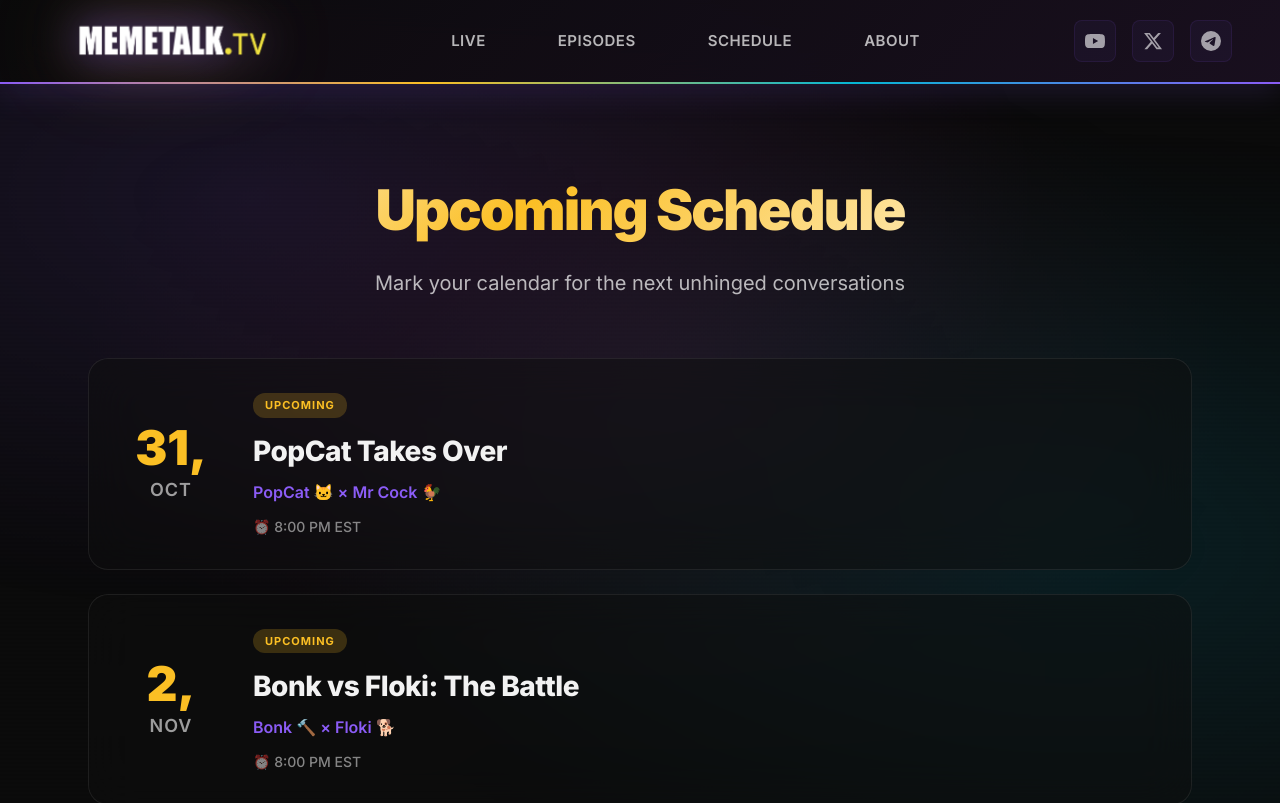
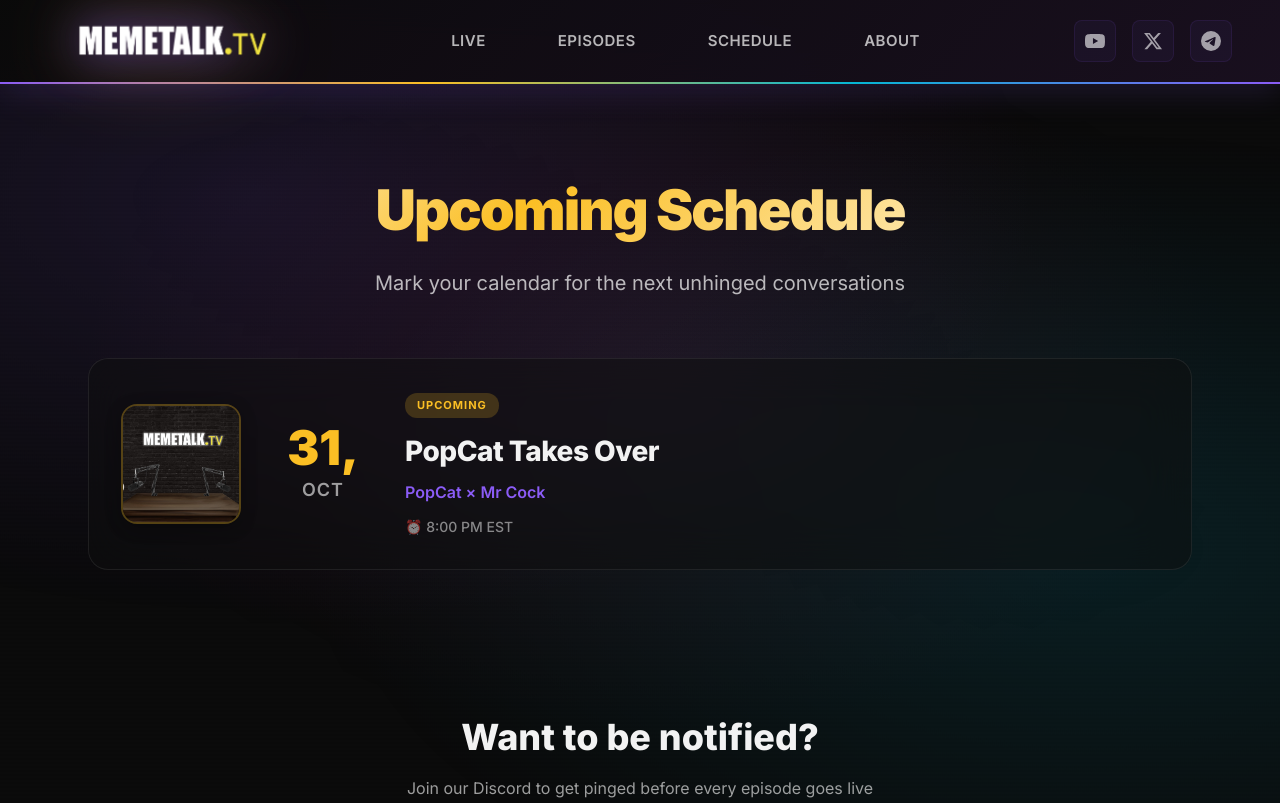
Before and after one commit to Barebeach/meme, a React (Vite) app: page /schedule in a window 1280 px wide. Shown: the top 803 px of the page. Built offline with nearby package versions, Linux system fonts and the light colour scheme.

Commit message:
Clean up schedule: remove placeholder episodes, add thumbnails, remove emojis

```diff
--- a/src/App.css
+++ b/src/App.css
@@ -1869,6 +1869,27 @@
   box-shadow: 0 12px 48px rgba(251, 191, 36, 0.2);
 }
 
+.schedule-thumbnail {
+  flex-shrink: 0;
+  width: 120px;
+  height: 120px;
+  border-radius: 16px;
+  overflow: hidden;
+  border: 2px solid rgba(251, 191, 36, 0.3);
+  box-shadow: 0 4px 16px rgba(0, 0, 0, 0.3);
+}
+
+.schedule-thumbnail img {
+  width: 100%;
+  height: 100%;
+  object-fit: cover;
+  transition: transform 0.3s ease;
+}
+
+.schedule-card:hover .schedule-thumbnail img {
+  transform: scale(1.1);
+}
+
 .schedule-date {
   flex-shrink: 0;
   width: 100px;
@@ -2131,6 +2152,11 @@
     flex-direction: column;
     padding: 24px;
     gap: 20px;
+  }
+
+  .schedule-thumbnail {
+    width: 100%;
+    height: 180px;
   }
 
   .schedule-date {
--- a/src/pages/Schedule.jsx
+++ b/src/pages/Schedule.jsx
@@ -4,30 +4,9 @@
       date: "Oct 31, 2025",
       time: "8:00 PM EST",
       title: "PopCat Takes Over",
-      guest: "PopCat 🐱 × Mr Cock 🐓",
+      guest: "PopCat × Mr Cock",
       status: "upcoming",
       thumbnail: "/popcat.jpg"
-    },
-    {
-      date: "Nov 2, 2025",
-      time: "8:00 PM EST",
-      title: "Bonk vs Floki: The Battle",
-      guest: "Bonk 🔨 × Floki 🐕",
-      status: "upcoming"
-    },
-    {
-      date: "Nov 5, 2025",
-      time: "8:00 PM EST",
-      title: "SafeMoon Survivor Stories",
-      guest: "Anonymous Holders 💎",
-      status: "upcoming"
-    },
-    {
-      date: "Nov 9, 2025",
-      time: "8:00 PM EST",
-      title: "NFT Memes: Dead or Alive?",
-      guest: "Pudgy Penguins 🐧",
-      status: "upcoming"
     }
   ];
 
@@ -41,6 +20,11 @@
       <div className="schedule-grid">
         {upcomingEpisodes.map((episode, index) => (
           <div key={index} className="schedule-card">
+            {episode.thumbnail && (
+              <div className="schedule-thumbnail">
+                <img src={episode.thumbnail} alt={episode.guest} />
+              </div>
+            )}
             <div className="schedule-date">
               <div className="date-day">{episode.date.split(' ')[1]}</div>
               <div className="date-month">{episode.date.split(' ')[0]}</div>
```
